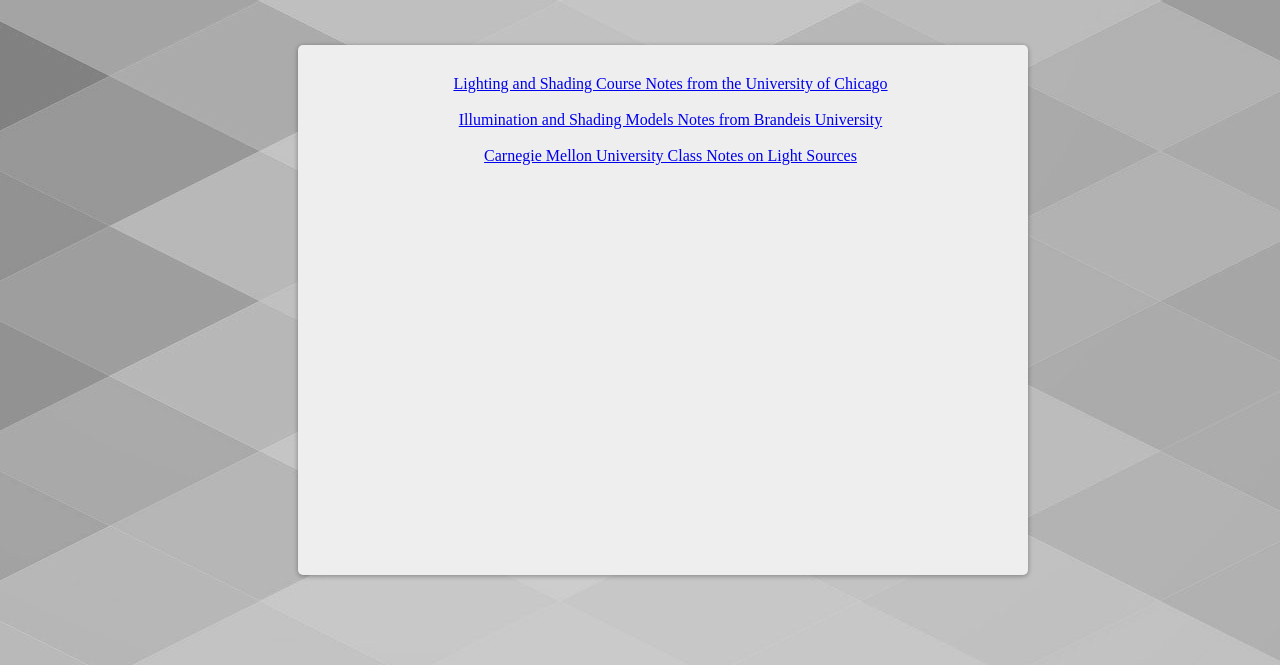
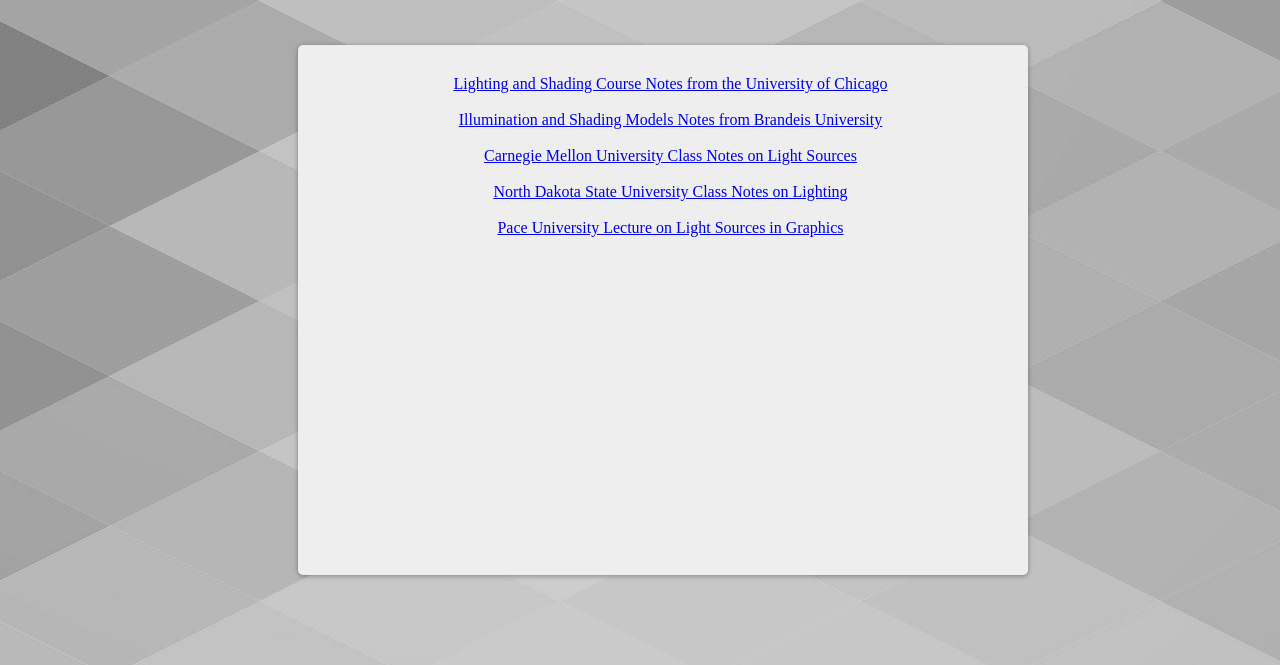
Before and after one commit to christiegoldstein/christiegoldstein.github.io, a plain HTML site: page CAP3027_Project/references.html in a window 1280 px wide. Shown: the part 135-800 px from the top of the page. Drawn offline with Linux system fonts and the light colour scheme.

Commit message:
most recent updates to project including final notes and ppt

```diff
--- a/CAP3027_Project/references.html
+++ b/CAP3027_Project/references.html
@@ -30,6 +30,14 @@
 							<br>
 							<br>
 							<a href="http://graphics.cs.cmu.edu/nsp/course/15-462/Spring04/slides/07-lighting.pdf" style="padding-left: 15px;">Carnegie Mellon University Class Notes on Light Sources</a>
+							<br>
+							<br>
+							<a href="https://www.ndsu.edu/pubweb/~rcollins/242photojournalism/lightingeffects.html" style="
+								padding-left: 15px;">North Dakota State University Class Notes on Lighting</a>
+							<br>
+							<br>
+							<a href="http://csis.pace.edu/~marchese/CG_Rev/Lect10New/cg_l10new.htm" style="
+								padding-left: 15px;">Pace University Lecture on Light Sources in Graphics</a>
 						</div>
 					</div>
 
```
Also changed, not shown: CAP3027_Project/presentations.html (+9 -0 lines), 3 other files.
